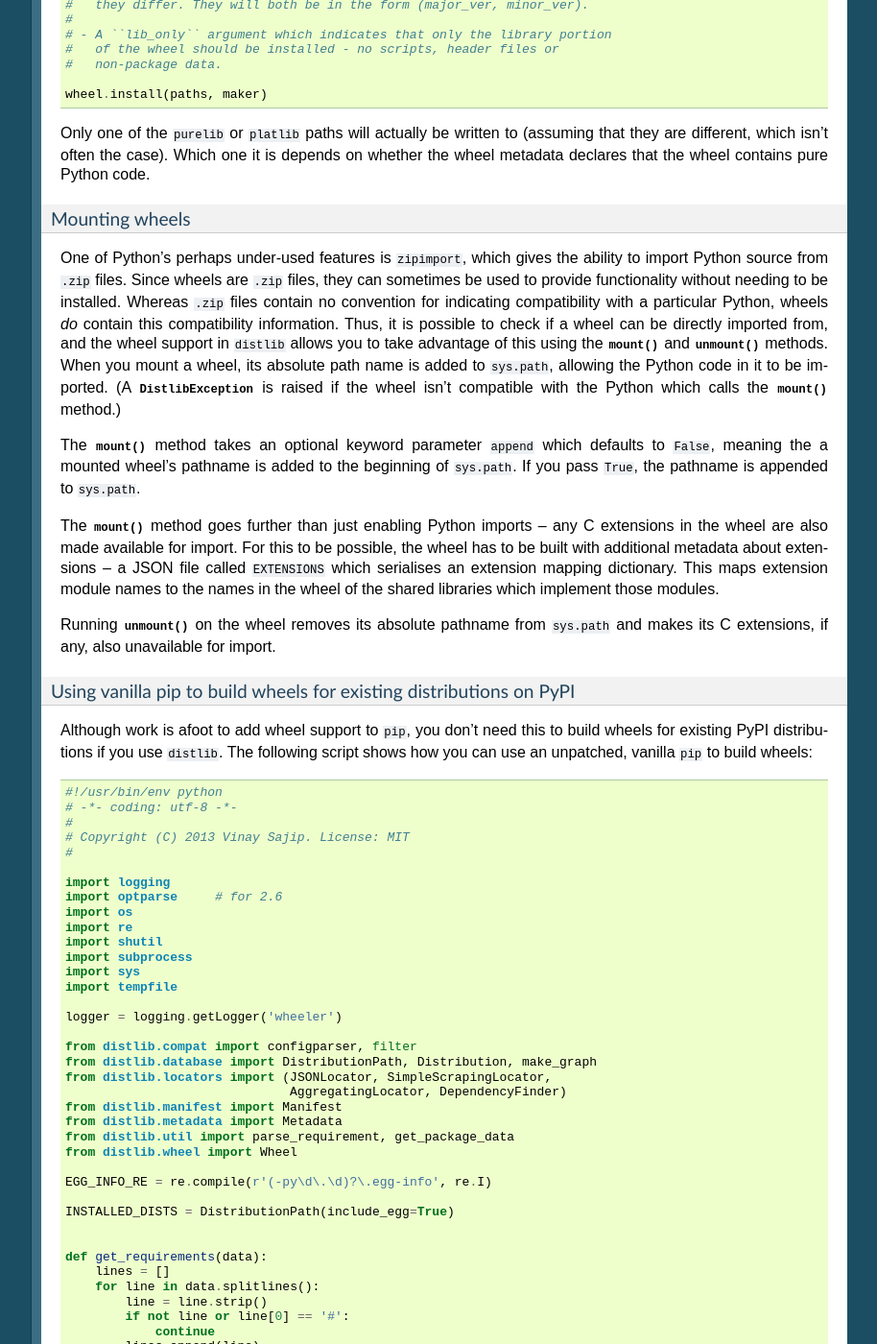
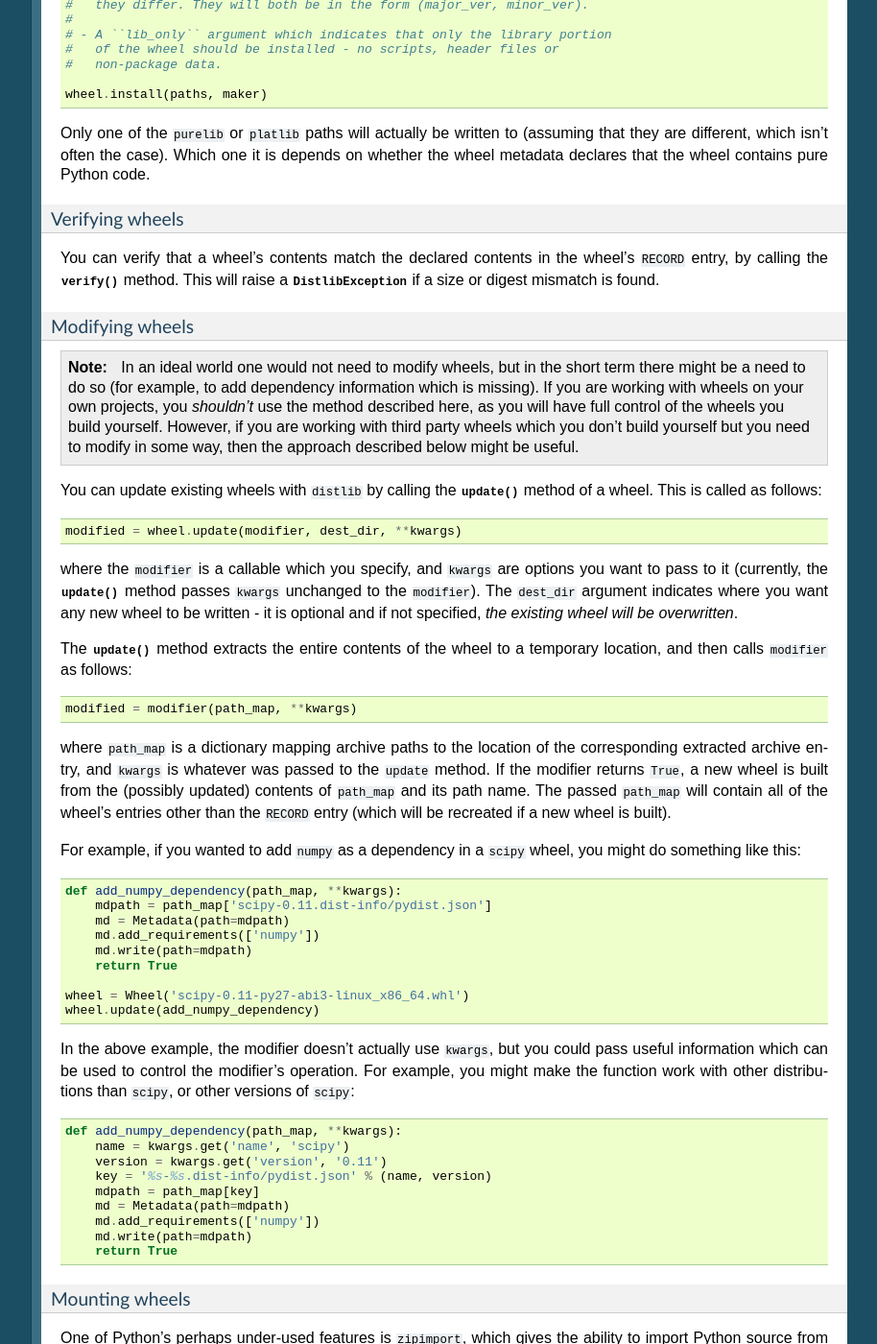
Before and after one commit to pypa/distlib, a Sphinx documentation site: the page built from docs/tutorial.rst, in a window 1280 px wide and 1400 px high, scrolled down 20128 px. Shown: the whole window at 96% size, without its empty margins (187-1101 px from the left). Built offline with Sphinx 7.4.7, drawn with Linux system fonts in a browser that asks for light colours; formulas are drawn with MathJax 3; comment, search, counter and statistics services are not loaded; some of the changed text lies outside the part shown.

Commit message:
Add wheel verify functionality.

```diff
--- a/CHANGES.rst
+++ b/CHANGES.rst
@@ -10,6 +10,11 @@ Released: Not yet.
 - version
 
     - Allowed versions with a single numeric component.
+
+- wheel
+
+    - Added ``verify`` and ``update`` methods to the ``Wheel`` class.
+
 
 0.1.7
 ~~~~~
--- a/docs/tutorial.rst
+++ b/docs/tutorial.rst
@@ -1385,6 +1385,84 @@ Only one of the ``purelib`` or ``platlib`` paths will actually be written to
 (assuming that they are different, which isn't often the case). Which one it is
 depends on whether the wheel metadata declares that the wheel contains pure
 Python code.
+
+
+Verifying wheels
+~~~~~~~~~~~~~~~~
+
+.. index::
+   pair: verifying; wheels
+
+You can verify that a wheel's contents match the declared contents in the
+wheel's ``RECORD`` entry, by calling the :meth:`~Wheel.verify` method. This will
+raise a :class:`DistlibException` if a size or digest mismatch is found.
+
+
+Modifying wheels
+~~~~~~~~~~~~~~~~
+
+.. index::
+   pair: modifying; wheels
+
+.. note:: In an ideal world one would not need to modify wheels, but in the
+   short term there might be a need to do so (for example, to add dependency
+   information which is missing). If you are working with wheels on your own
+   projects, you *shouldn't* use the method described here, as you will have
+   full control of the wheels you build yourself. However, if you are working
+   with third party wheels which you don't build yourself but you need to
+   modify in some way, then the approach described below might be useful.
+
+You can update existing wheels with ``distlib`` by calling the
+:meth:`~Wheel.update` method of a wheel. This is called as follows::
+
+    modified = wheel.update(modifier, dest_dir, **kwargs)
+
+where the ``modifier`` is a callable which you specify, and ``kwargs`` are
+options you want to pass to it (currently, the :meth:`update` method passes
+``kwargs`` unchanged to the ``modifier``). The ``dest_dir`` argument indicates
+where you want any new wheel to be written - it is optional and if not
+specified, *the existing wheel will be overwritten*.
+
+The  :meth:`update` method extracts the entire contents of the wheel to
+a temporary location, and then calls ``modifier`` as follows::
+
+    modified = modifier(path_map, **kwargs)
+
+where ``path_map`` is a dictionary mapping archive paths to the location
+of the corresponding extracted archive entry, and ``kwargs`` is whatever
+was passed to the ``update`` method. If the modifier returns ``True``,
+a new wheel is built from the (possibly updated) contents of ``path_map``
+and its path name. The passed ``path_map`` will contain all of the wheel's
+entries other than the ``RECORD`` entry (which will be recreated if a new
+wheel is built).
+
+For example, if you wanted to add ``numpy`` as a dependency in a ``scipy``
+wheel, you might do something like this::
+
+    def add_numpy_dependency(path_map, **kwargs):
+        mdpath = path_map['scipy-0.11.dist-info/pydist.json']
+        md = Metadata(path=mdpath)
+        md.add_requirements(['numpy'])
+        md.write(path=mdpath)
+        return True
+
+    wheel = Wheel('scipy-0.11-py27-abi3-linux_x86_64.whl')
+    wheel.update(add_numpy_dependency)
+
+In the above example, the modifier doesn't actually use ``kwargs``,
+but you could pass useful information which can be used to control the
+modifier's operation. For example, you might make the function work with
+other distributions than ``scipy``, or other versions of ``scipy``::
+
+    def add_numpy_dependency(path_map, **kwargs):
+        name = kwargs.get('name', 'scipy')
+        version = kwargs.get('version', '0.11')
+        key = '%s-%s.dist-info/pydist.json' % (name, version)
+        mdpath = path_map[key]
+        md = Metadata(path=mdpath)
+        md.add_requirements(['numpy'])
+        md.write(path=mdpath)
+        return True
 
 
 Mounting wheels
```
Also changed, not shown: docs/reference.rst (+24 -0 lines), 3 other files.
